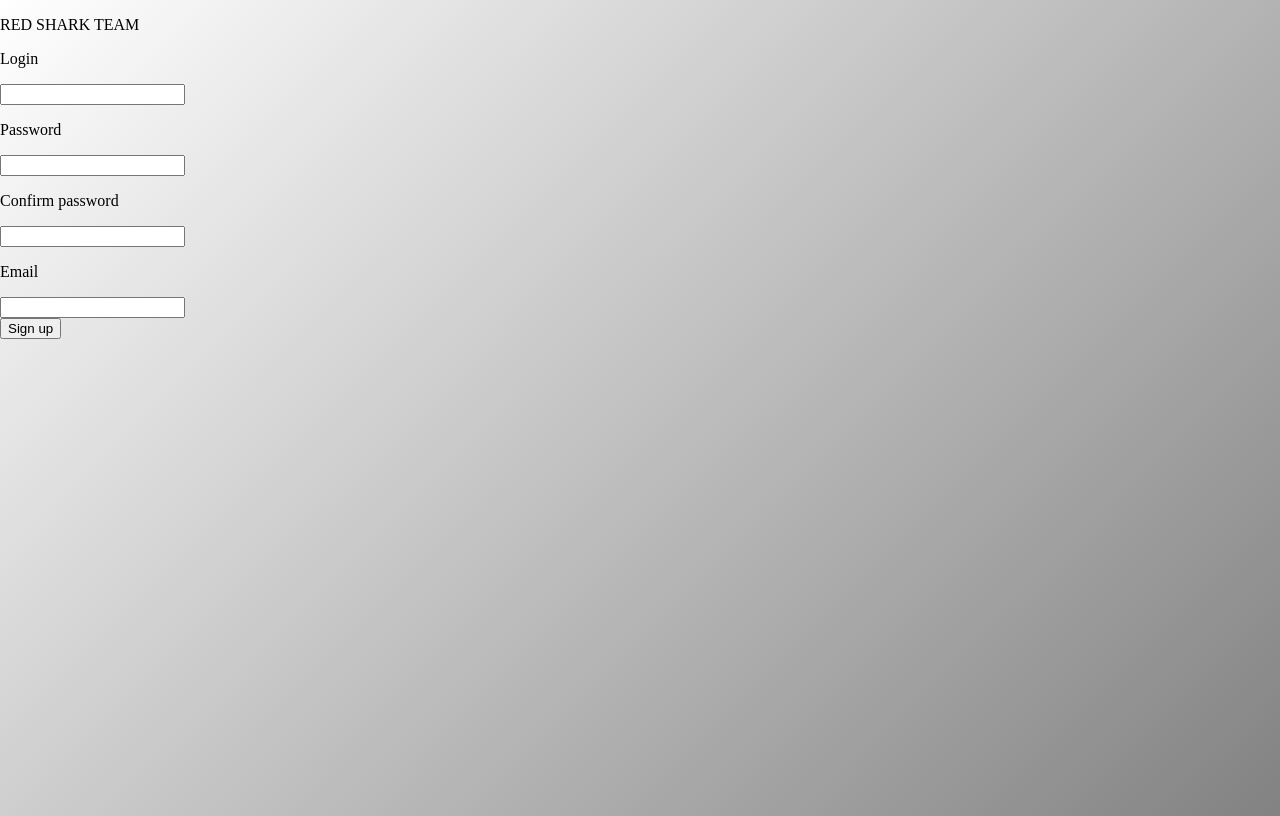
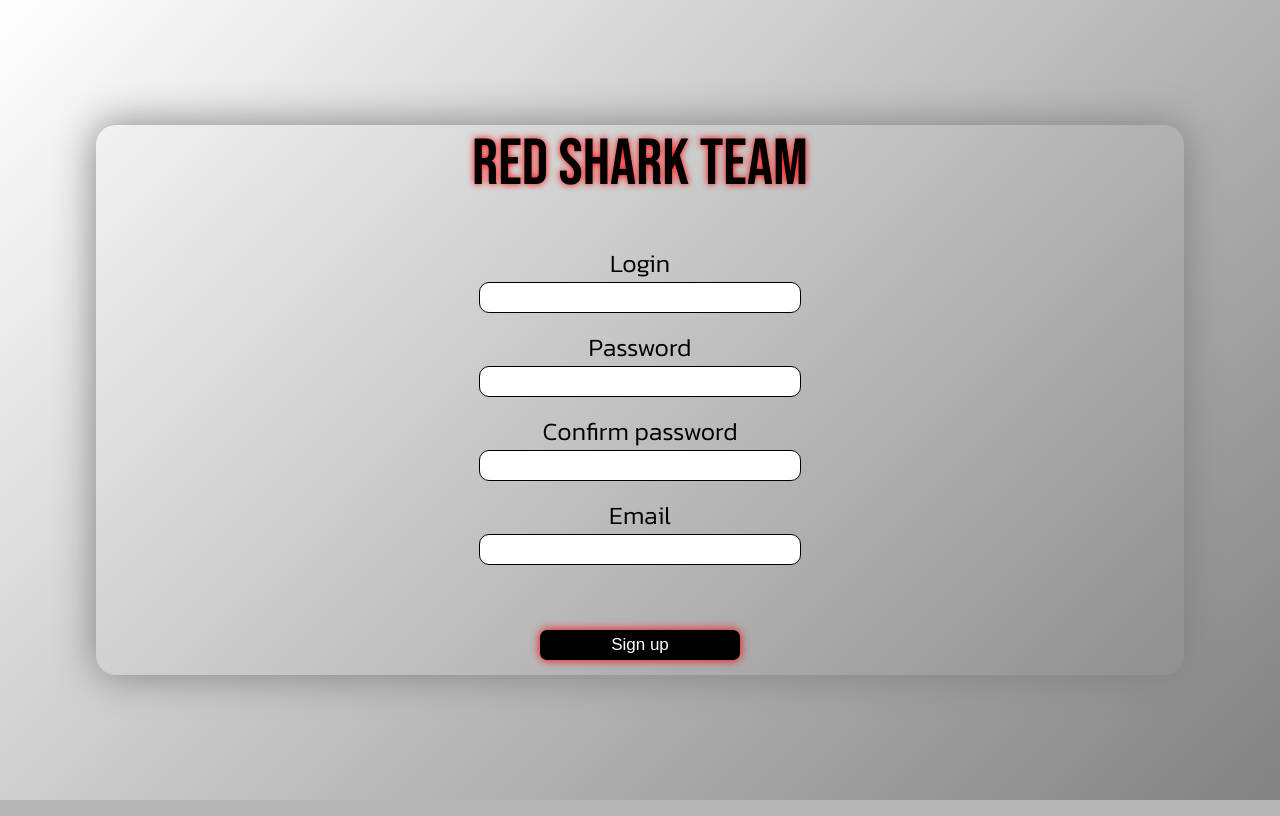
Before and after one commit to r3dby73/red_shark, a PHP site: page /html/register.html in a window 1280 px wide. Run offline with PHP 8.4, Linux system fonts and the light colour scheme.

Commit message:
Describe styles for register page container

```diff
--- a/css/base_styles.css
+++ b/css/base_styles.css
@@ -4,3 +4,68 @@ body {
     width: 100%;
     min-height: 100vh;
 }
+
+.pre_container {
+    width: 100%;
+    min-height: 100vh;;
+    display: flex;
+    justify-content: center;
+    align-items: center;
+    text-align: center;
+}
+
+.container {
+    width: 85%;
+    margin: 30px;
+    border-radius: 20px;
+    box-shadow: 0px 0px 40px grey;
+}
+
+.body_title {
+    margin: 0;
+    margin-bottom: 40px;
+    font-family: 'Bebas Neue', cursive;
+    font-size: 65px;
+    text-shadow: 0px 0px 7px red;
+}
+
+.input_name {
+    margin: 0;
+    font-family: 'Kanit', sans-serif;
+    font-size: 25px;
+}
+
+input {
+    width: 300px;
+    height: 25px;
+    margin-bottom: 15px;
+    border: 1px black solid;
+    border-radius: 10px;
+    outline: none;
+    color: dimgray;
+    font-size: 17px;
+    padding: 2px 10px;
+}
+
+input:focus {
+    box-shadow: 0px 0px 15px grey;
+}
+
+.form_button {
+    width: 200px;
+    height: 30px;
+    border: none;
+    border-radius: 7px;
+    box-shadow: 0px 0px 10px red;
+    background-color: black;
+    color: white;
+    margin-top: 50px;
+    transition-duration: 0.2s;
+}
+
+.form_button:hover {
+    background-color: white;
+    color: black;
+    font-weight: bold;
+    box-shadow: 0px 0px 10px black;
+}
```
